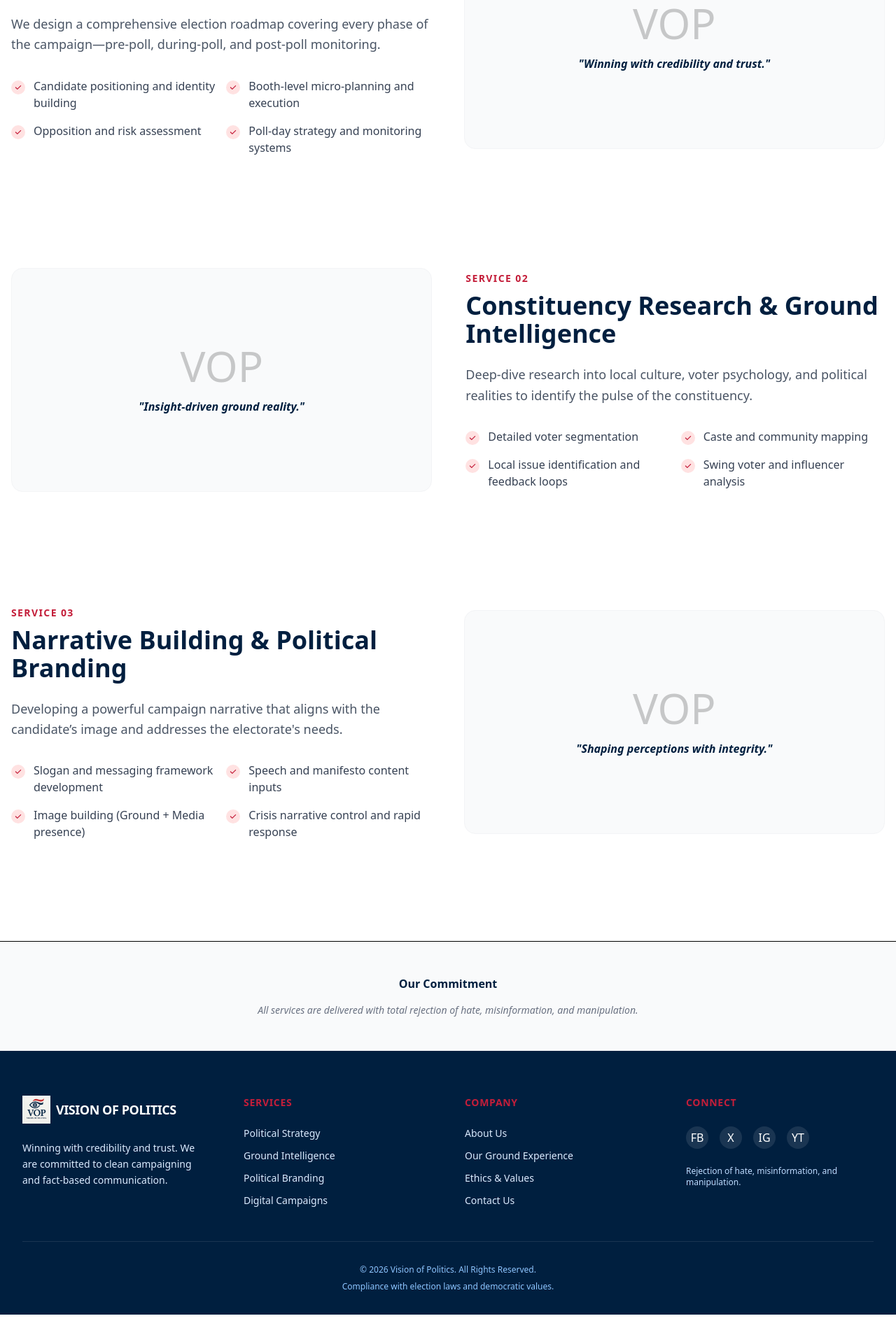
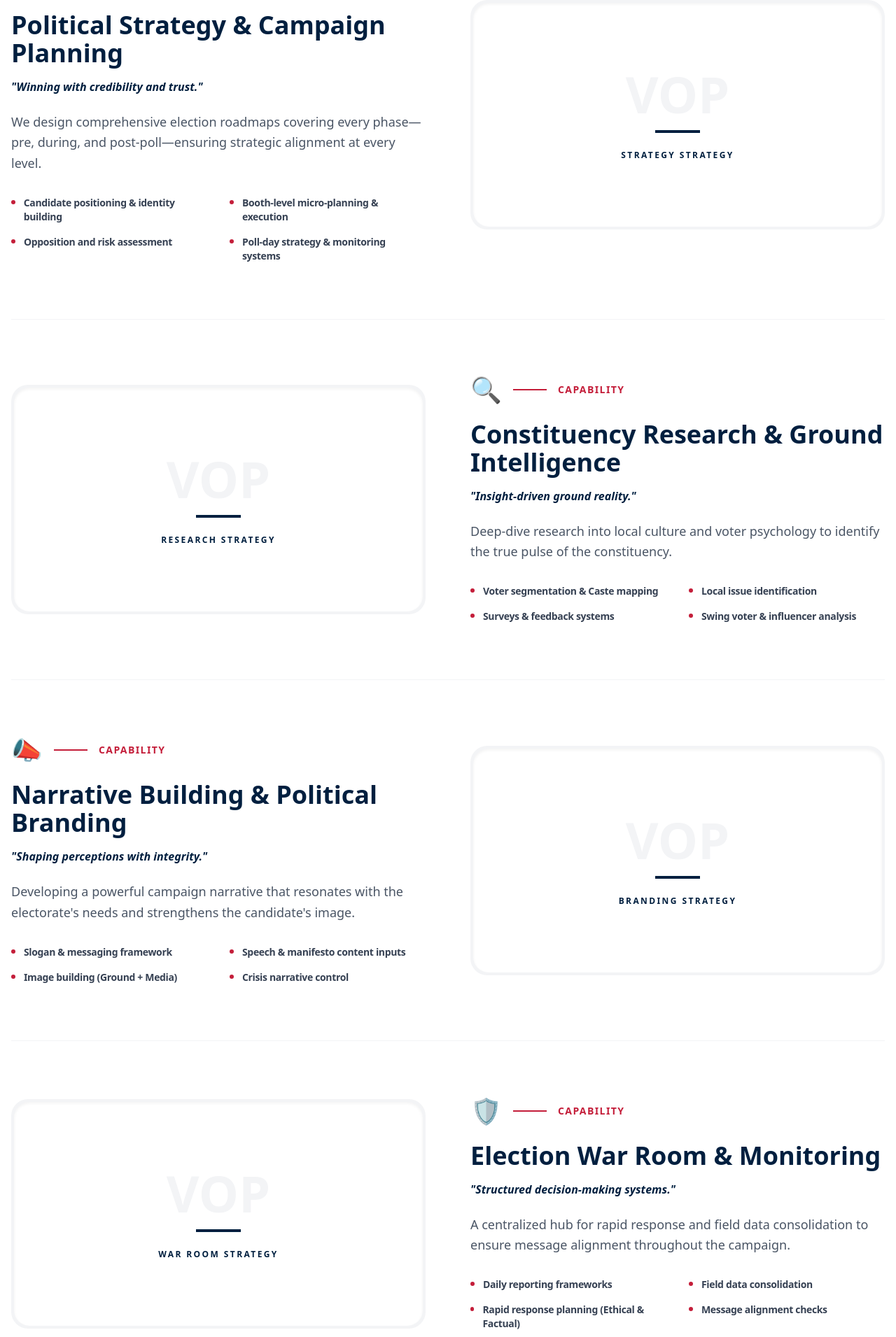
Before and after one commit to sachinpalcs/VOP, a React (Vite) app: page /services in a window 1280 px wide. Shown: the part 589-2500 px from the top of the page at 70% size. Before the commit the page ends 2468 px from the top, so only its background shows below. Built offline with nearby package versions, Linux system fonts and the light colour scheme.

Commit message:
modifies services

```diff
--- a/src/data/detailedServices.js
+++ b/src/data/detailedServices.js
@@ -3,36 +3,65 @@ export const detailedServices = [
     id: "strategy",
     title: "Political Strategy & Campaign Planning",
     tagline: "Winning with credibility and trust.",
-    description: "We design a comprehensive election roadmap covering every phase of the campaign—pre-poll, during-poll, and post-poll monitoring.", // [cite: 46, 47]
+    description: "We design comprehensive election roadmaps covering every phase—pre, during, and post-poll—ensuring strategic alignment at every level.",
     process: [
-      "Candidate positioning and identity building",
-      "Booth-level micro-planning and execution",
+      "Candidate positioning & identity building",
+      "Booth-level micro-planning & execution",
       "Opposition and risk assessment",
-      "Poll-day strategy and monitoring systems"
-    ]
+      "Poll-day strategy & monitoring systems"
+    ],
+    icon: "🗺️"
   },
   {
     id: "research",
     title: "Constituency Research & Ground Intelligence",
     tagline: "Insight-driven ground reality.",
-    description: "Deep-dive research into local culture, voter psychology, and political realities to identify the pulse of the constituency.", // [cite: 97, 53]
+    description: "Deep-dive research into local culture and voter psychology to identify the true pulse of the constituency.",
     process: [
-      "Detailed voter segmentation",
-      "Caste and community mapping",
-      "Local issue identification and feedback loops",
-      "Swing voter and influencer analysis"
-    ]
+      "Voter segmentation & Caste mapping",
+      "Local issue identification",
+      "Surveys & feedback systems",
+      "Swing voter & influencer analysis"
+    ],
+    icon: "🔍"
   },
   {
     id: "branding",
     title: "Narrative Building & Political Branding",
     tagline: "Shaping perceptions with integrity.",
-    description: "Developing a powerful campaign narrative that aligns with the candidate's image and addresses the electorate's needs.", // [cite: 59, 60]
+    description: "Developing a powerful campaign narrative that resonates with the electorate's needs and strengthens the candidate's image.",
     process: [
-      "Slogan and messaging framework development",
-      "Speech and manifesto content inputs",
-      "Image building (Ground + Media presence)",
-      "Crisis narrative control and rapid response"
-    ]
+      "Slogan & messaging framework",
+      "Speech & manifesto content inputs",
+      "Image building (Ground + Media)",
+      "Crisis narrative control"
+    ],
+    icon: "📣"
+  },
+  {
+    id: "warroom",
+    title: "Election War Room & Monitoring",
+    tagline: "Structured decision-making systems.",
+    description: "A centralized hub for rapid response and field data consolidation to ensure message alignment throughout the campaign.",
+    process: [
+      "Daily reporting frameworks",
+      "Field data consolidation",
+      "Rapid response planning (Ethical & Factual)",
+      "Message alignment checks"
+    ],
+    icon: "🛡️"
+  },
+  {
+    id: "digital",
+    title: "Digital & Social Media Campaigning",
+    tagline: "Synchronized digital presence.",
+    description: "Platform-wise strategy across Facebook, Instagram, X, and YouTube to build volunteer networks and track sentiment.",
+    process: [
+      "Political content creation",
+      "WhatsApp & volunteer networks",
+      "Sentiment tracking & rapid response",
+      "Digital war room setup"
+    ],
+    icon: "📱"
   }
 ];
--- a/src/data/services.js
+++ b/src/data/services.js
@@ -16,41 +16,109 @@ export const services = [
   }
 ];
 
+
 export const detailedServices = [
   {
     id: "strategy",
     title: "Political Strategy & Campaign Planning",
-    tagline: "Winning with credibility and trust.", // [cite: 43]
-    description: "We design a comprehensive election roadmap covering every phase of the campaign—pre-poll, during-poll, and post-poll monitoring.", // [cite: 46, 47]
+    tagline: "Winning with credibility and trust.",
+    description: "We design comprehensive election roadmaps covering every phase—pre, during, and post-poll—ensuring strategic alignment at every level.",
     process: [
-      "Candidate positioning and identity building", // [cite: 48]
-      "Booth-level micro-planning and execution", // [cite: 49]
-      "Opposition and risk assessment", // [cite: 51]
-      "Poll-day strategy and monitoring systems" // [cite: 52]
-    ]
+      "Candidate positioning & identity building",
+      "Booth-level micro-planning & execution",
+      "Opposition and risk assessment",
+      "Poll-day strategy & monitoring systems"
+    ],
+    icon: "🗺️"
   },
   {
     id: "research",
     title: "Constituency Research & Ground Intelligence",
-    tagline: "Insight-driven ground reality.", // [cite: 14]
-    description: "Deep-dive research into local culture, voter psychology, and political realities to identify the pulse of the constituency.", // [cite: 97, 53]
+    tagline: "Insight-driven ground reality.",
+    description: "Deep-dive research into local culture and voter psychology to identify the true pulse of the constituency.",
     process: [
-      "Detailed voter segmentation", // [cite: 54]
-      "Caste and community mapping", // [cite: 55]
-      "Local issue identification and feedback loops", // [cite: 56, 57]
-      "Swing voter and influencer analysis" // [cite: 58]
-    ]
+      "Voter segmentation & Caste mapping",
+      "Local issue identification",
+      "Surveys & feedback systems",
+      "Swing voter & influencer analysis"
+    ],
+    icon: "🔍"
   },
   {
     id: "branding",
     title: "Narrative Building & Political Branding",
-    tagline: "Shaping perceptions with integrity.", // [cite: 16]
-    description: "Developing a powerful campaign narrative that aligns with the candidate’s image and addresses the electorate's needs.", // [cite: 59, 60]
+    tagline: "Shaping perceptions with integrity.",
+    description: "Developing a powerful campaign narrative that resonates with the electorate's needs and strengthens the candidate's image.",
     process: [
-      "Slogan and messaging framework development", // [cite: 61]
-      "Speech and manifesto content inputs", // [cite: 62]
-      "Image building (Ground + Media presence)", // [cite: 63]
-      "Crisis narrative control and rapid response" // [cite: 64]
-    ]
+      "Slogan & messaging framework",
+      "Speech & manifesto content inputs",
+      "Image building (Ground + Media)",
+      "Crisis narrative control"
+    ],
+    icon: "📣"
+  },
+  {
+    id: "warroom",
+    title: "Election War Room & Monitoring",
+    tagline: "Structured decision-making systems.",
+    description: "A centralized hub for rapid response and field data consolidation to ensure message alignment throughout the campaign.",
+    process: [
+      "Daily reporting frameworks",
+      "Field data consolidation",
+      "Rapid response planning (Ethical & Factual)",
+      "Message alignment checks"
+    ],
+    icon: "🛡️"
+  },
+  {
+    id: "digital",
+    title: "Digital & Social Media Campaigning",
+    tagline: "Synchronized digital presence.",
+    description: "Platform-wise strategy across Facebook, Instagram, X, and YouTube to build volunteer networks and track sentiment.",
+    process: [
+      "Political content creation",
+      "WhatsApp & volunteer networks",
+      "Sentiment tracking & rapid response",
+      "Digital war room setup"
+    ],
+    icon: "📱"
   }
 ];
+
+//   {
+//     id: "strategy",
+//     title: "Political Strategy & Campaign Planning",
+//     tagline: "Winning with credibility and trust.", // [cite: 43]
+//     description: "We design a comprehensive election roadmap covering every phase of the campaign—pre-poll, during-poll, and post-poll monitoring.", // [cite: 46, 47]
+//     process: [
+//       "Candidate positioning and identity building", // [cite: 48]
+//       "Booth-level micro-planning and execution", // [cite: 49]
+//       "Opposition and risk assessment", // [cite: 51]
+//       "Poll-day strategy and monitoring systems" // [cite: 52]
+//     ]
+//   },
+//   {
+//     id: "research",
+//     title: "Constituency Research & Ground Intelligence",
+//     tagline: "Insight-driven ground reality.", // [cite: 14]
+//     description: "Deep-dive research into local culture, voter psychology, and political realities to identify the pulse of the constituency.", // [cite: 97, 53]
+//     process: [
+//       "Detailed voter segmentation", // [cite: 54]
+//       "Caste and community mapping", // [cite: 55]
+//       "Local issue identification and feedback loops", // [cite: 56, 57]
+//       "Swing voter and influencer analysis" // [cite: 58]
+//     ]
+//   },
+//   {
+//     id: "branding",
+//     title: "Narrative Building & Political Branding",
+//     tagline: "Shaping perceptions with integrity.", // [cite: 16]
+//     description: "Developing a powerful campaign narrative that aligns with the candidate’s image and addresses the electorate's needs.", // [cite: 59, 60]
+//     process: [
+//       "Slogan and messaging framework development", // [cite: 61]
+//       "Speech and manifesto content inputs", // [cite: 62]
+//       "Image building (Ground + Media presence)", // [cite: 63]
+//       "Crisis narrative control and rapid response" // [cite: 64]
+//     ]
+//   }
+// ];
--- a/src/pages/Services.jsx
+++ b/src/pages/Services.jsx
@@ -1,60 +1,150 @@
+// import React from 'react';
+// import { services } from '../data/services';
+// import { detailedServices } from '../data/services';
+
+// const Services = () => {
+//   return (
+//     <>
+//     <div className="bg-white">
+//       {/* Header */}
+//       <section className="bg-[#001f3f] py-20">
+//         <div className="max-w-7xl mx-auto px-4 text-center">
+//           <h1 className="text-4xl md:text-5xl font-bold text-white mb-4">Detailed Services</h1>
+//           <p className="text-blue-100 max-w-2xl mx-auto">
+//             Strategic support with structured decision-making systems.
+//           </p>
+//         </div>
+//       </section>
+
+//       {/* Detailed Sections */}
+//       <section className="py-16">
+//         <div className="max-w-7xl mx-auto px-4">
+//           {detailedServices.map((service, index) => (
+//             <div
+//               key={service.id}
+//               className={`flex flex-col lg:flex-row items-center gap-12 py-20 ${index % 2 !== 0 ? 'lg:flex-row-reverse' : ''}`}
+//             >
+//               {/* Text Side */}
+//               <div className="lg:w-1/2">
+//                 <span className="text-[#c41e3a] font-bold text-sm tracking-widest uppercase">
+//                   Service 0{index + 1}
+//                 </span>
+//                 <h2 className="text-3xl md:text-4xl font-extrabold text-[#001f3f] mt-2 mb-6">
+//                   {service.title}
+//                 </h2>
+//                 <p className="text-gray-600 text-lg mb-8 leading-relaxed">
+//                   {service.description}
+//                 </p>
+
+//                 <div className="grid sm:grid-cols-2 gap-4">
+//                   {service.process.map((item, i) => (
+//                     <div key={i} className="flex items-start gap-3">
+//                       <div className="mt-1 bg-red-100 p-1 rounded-full">
+//                         <svg className="w-3 h-3 text-[#c41e3a]" fill="currentColor" viewBox="0 0 20 20">
+//                           <path d="M16.707 5.293a1 1 0 010 1.414l-8 8a1 1 0 01-1.414 0l-4-4a1 1 0 011.414-1.414L8 12.586l7.293-7.293a1 1 0 011.414 0z"/>
+//                         </svg>
+//                       </div>
+//                       <span className="text-gray-700 font-medium">{item}</span>
+//                     </div>
+//                   ))}
+//                 </div>
+//               </div>
+
+//               {/* Visual Side */}
+//               <div className="lg:w-1/2 bg-gray-50 rounded-2xl p-8 h-80 flex items-center justify-center border border-gray-100">
+//                 <div className="text-center">
+//                   <div className="text-6xl mb-4 opacity-20">VOP</div>
+//                   <p className="text-[#001f3f] font-bold italic">"{service.tagline}"</p>
+//                 </div>
+//               </div>
+//             </div>
+//           ))}
+//         </div>
+//       </section>
+
+//       {/* Ethics Footer [cite: 106] */}
+//       <section className="bg-gray-50 py-12 border-t">
+//         <div className="max-w-4xl mx-auto px-4 text-center">
+//           <h3 className="text-[#001f3f] font-bold mb-4">Our Commitment</h3>
+//           <p className="text-sm text-gray-500 italic">
+//             All services are delivered with total rejection of hate, misinformation, and manipulation.
+//           </p>
+//         </div>
+//       </section>
+//     </div>
+//     </>
+//   );
+// };
+
+// export default Services;
+
 import React from 'react';
-import { services } from '../data/services';
-import { detailedServices } from '../data/services';
+import { detailedServices } from '../data/detailedServices';
 
 const Services = () => {
   return (
-    <>
     <div className="bg-white">
-      {/* Header */}
-      <section className="bg-[#001f3f] py-20">
-        <div className="max-w-7xl mx-auto px-4 text-center">
-          <h1 className="text-4xl md:text-5xl font-bold text-white mb-4">Detailed Services</h1>
-          <p className="text-blue-100 max-w-2xl mx-auto">
-            Strategic support with structured decision-making systems.
+      {/* 1. Authority Header */}
+      <section className="bg-[#001f3f] py-24 text-white relative overflow-hidden">
+        <div className="absolute top-0 right-0 w-96 h-96 bg-[#c41e3a] opacity-10 rounded-full -mr-32 -mt-32"></div>
+        <div className="max-w-7xl mx-auto px-4 text-center relative z-10">
+          <h1 className="text-4xl md:text-6xl font-extrabold mb-6 tracking-tight">Our Capabilities</h1>
+          <p className="text-blue-100 max-w-2xl mx-auto text-lg md:text-xl font-medium">
+            We support campaigns with structured decision-making systems and ground intelligence.
           </p>
         </div>
       </section>
 
-      {/* Detailed Sections */}
-      <section className="py-16">
+      {/* 2. Detailed Service Blocks */}
+      <section className="py-12">
         <div className="max-w-7xl mx-auto px-4">
           {detailedServices.map((service, index) => (
             <div
               key={service.id}
-              className={`flex flex-col lg:flex-row items-center gap-12 py-20 ${index % 2 !== 0 ? 'lg:flex-row-reverse' : ''}`}
+              className={`flex flex-col lg:flex-row items-center gap-16 py-20 border-b border-gray-100 last:border-0 ${
+                index % 2 !== 0 ? 'lg:flex-row-reverse' : ''
+              }`}
             >
-              {/* Text Side */}
+              {/* Content Side */}
               <div className="lg:w-1/2">
-                <span className="text-[#c41e3a] font-bold text-sm tracking-widest uppercase">
-                  Service 0{index + 1}
-                </span>
-                <h2 className="text-3xl md:text-4xl font-extrabold text-[#001f3f] mt-2 mb-6">
+                <div className="flex items-center gap-4 mb-6">
+                  <span className="text-4xl">{service.icon}</span>
+                  <div className="h-0.5 w-12 bg-[#c41e3a]"></div>
+                  <span className="text-[#c41e3a] font-bold text-sm tracking-widest uppercase">
+                    Capability {/* 0{index + 1} */}
+                  </span>
+                </div>
+
+                <h2 className="text-3xl md:text-4xl font-extrabold text-[#001f3f] mb-4">
                   {service.title}
                 </h2>
+                <p className="text-[#001f3f] font-semibold italic mb-6">
+                  "{service.tagline}"
+                </p>
                 <p className="text-gray-600 text-lg mb-8 leading-relaxed">
                   {service.description}
                 </p>
 
-                <div className="grid sm:grid-cols-2 gap-4">
+                <div className="grid sm:grid-cols-2 gap-y-4 gap-x-8">
                   {service.process.map((item, i) => (
-                    <div key={i} className="flex items-start gap-3">
-                      <div className="mt-1 bg-red-100 p-1 rounded-full">
-                        <svg className="w-3 h-3 text-[#c41e3a]" fill="currentColor" viewBox="0 0 20 20">
-                          <path d="M16.707 5.293a1 1 0 010 1.414l-8 8a1 1 0 01-1.414 0l-4-4a1 1 0 011.414-1.414L8 12.586l7.293-7.293a1 1 0 011.414 0z"/>
-                        </svg>
-                      </div>
-                      <span className="text-gray-700 font-medium">{item}</span>
+                    <div key={i} className="flex items-start gap-3 group">
+                      <div className="mt-1.5 w-1.5 h-1.5 bg-[#c41e3a] rounded-full group-hover:scale-150 transition-transform"></div>
+                      <span className="text-gray-700 font-bold text-sm tracking-tight">{item}</span>
                     </div>
                   ))}
                 </div>
               </div>
 
               {/* Visual Side */}
-              <div className="lg:w-1/2 bg-gray-50 rounded-2xl p-8 h-80 flex items-center justify-center border border-gray-100">
-                <div className="text-center">
-                  <div className="text-6xl mb-4 opacity-20">VOP</div>
-                  <p className="text-[#001f3f] font-bold italic">"{service.tagline}"</p>
+              <div className="lg:w-1/2 w-full">
+                <div className="relative p-1 bg-gray-100 rounded-3xl">
+                   <div className="bg-white rounded-[1.4rem] p-12 h-80 flex flex-col items-center justify-center text-center shadow-inner">
+                      <div className="text-7xl font-black text-gray-100 mb-4 select-none">VOP</div>
+                      <div className="w-16 h-1 bg-[#001f3f] mb-6"></div>
+                      <p className="text-[#001f3f] font-bold uppercase tracking-[0.2em] text-xs">
+                        {service.id.replace('room', ' Room')} Strategy
+                      </p>
+                   </div>
                 </div>
               </div>
             </div>
@@ -62,17 +152,19 @@ const Services = () => {
         </div>
       </section>
 
-      {/* Ethics Footer [cite: 106] */}
-      <section className="bg-gray-50 py-12 border-t">
+      {/* 3. Ethics & Commitment */}
+      <section className="bg-gray-50 py-20 border-t border-gray-200">
         <div className="max-w-4xl mx-auto px-4 text-center">
-          <h3 className="text-[#001f3f] font-bold mb-4">Our Commitment</h3>
-          <p className="text-sm text-gray-500 italic">
-            All services are delivered with total rejection of hate, misinformation, and manipulation.
-          </p>
+          <div className="inline-block p-12 bg-white rounded-3xl shadow-xl border border-gray-100 relative">
+            <h3 className="text-[#001f3f] text-2xl font-bold mb-6">Our Commitment to Integrity</h3>
+            <p className="text-gray-600 leading-relaxed italic">
+              "Rejection of hate, misinformation, and manipulation. All strategies are built on
+              fact-based communication and respect for democratic institutions."
+            </p>
+          </div>
         </div>
       </section>
     </div>
-    </>
   );
 };
 
```
